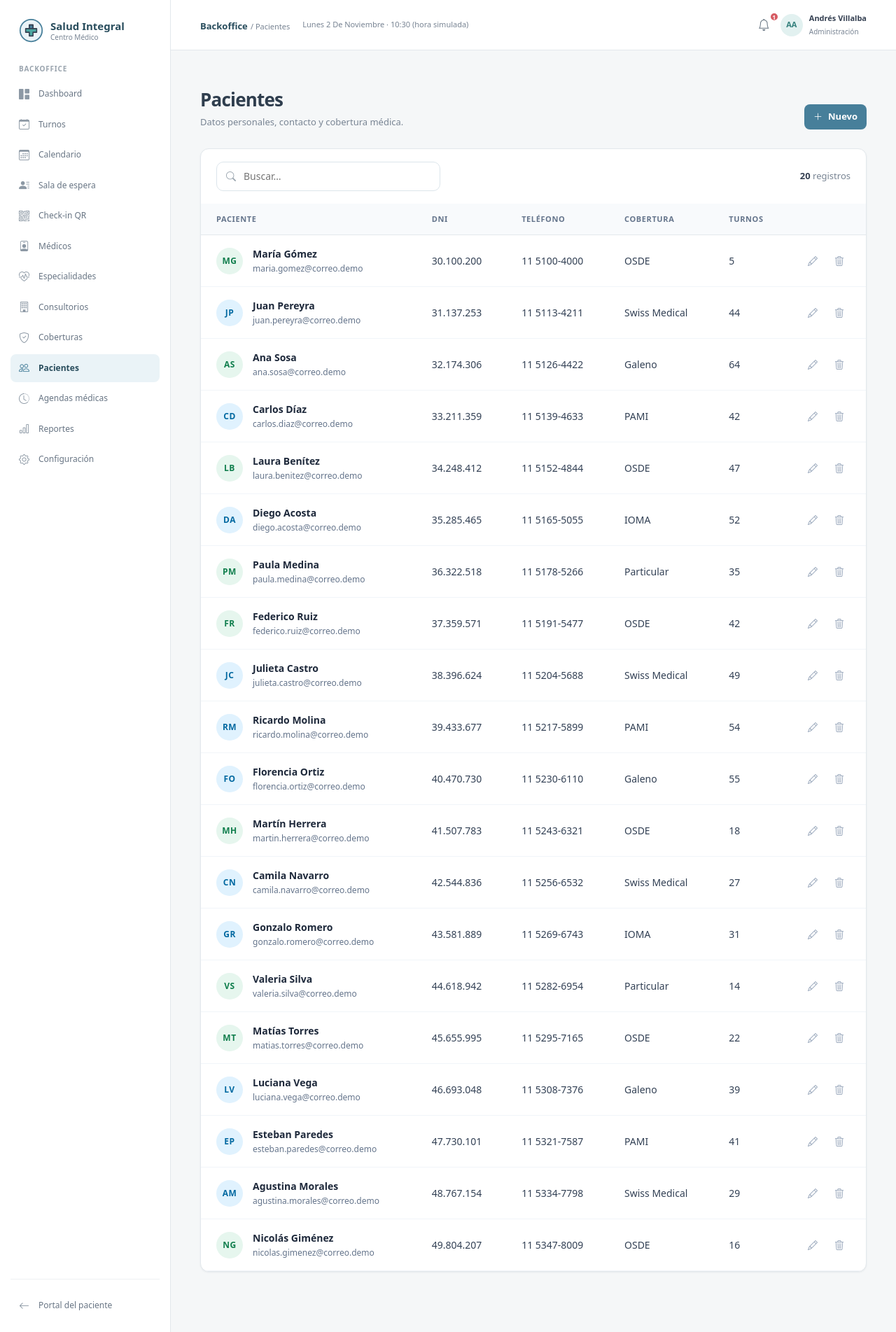
After one commit to matiasozores7/ids-2026-touchescript-salud-integral, a Flask app: page /backoffice/pacientes in a window 1280 px wide. The commit adds this page. Shown: the whole page at 70% size. Run offline with Flask 3, Linux system fonts and the light colour scheme.

Commit message:
feat: template listado de pacientes - sin dependencias (HTML plano)

```diff
--- a/frontend/app.py
+++ b/frontend/app.py
@@ -54,5 +54,9 @@ def backoffice():
 def backoffice_specialties():
     return render_template("backoffice/specialties.html")
 
+@app.get("/backoffice/pacientes")
+def backoffice_pacientes():
+    return render_template("backoffice/pacientes.html")
+
 if __name__ == "__main__":
     app.run(port=5001, debug=True)
--- /dev/null
+++ b/frontend/static/css/backoffice-pacientes.css
@@ -0,0 +1,344 @@
+.pacientes-content {
+  padding-top: 30px;
+}
+
+.pacientes-heading {
+  display: flex;
+  align-items: flex-end;
+  justify-content: space-between;
+  gap: 18px;
+  margin-top: 25px;
+}
+
+.pacientes-heading h1 {
+  margin: 0;
+  color: #2f3e4e;
+  font-size: 26px;
+  font-weight: 800;
+  letter-spacing: -.8px;
+}
+
+.pacientes-heading p {
+  margin: 7px 0 0;
+  color: var(--muted);
+  font-size: 13px;
+}
+
+.pacientes-table-card {
+  margin-top: 27px;
+  margin-bottom: 40px;
+  overflow: hidden;
+  border: 1px solid var(--border);
+  border-radius: 12px;
+  background: #fff;
+  box-shadow: var(--shadow-card);
+}
+
+.pacientes-toolbar {
+  display: flex;
+  align-items: center;
+  justify-content: space-between;
+  gap: 18px;
+  padding: 18px 22px;
+}
+
+.pacientes-search {
+  position: relative;
+  width: min(100%, 320px);
+}
+
+.pacientes-search i {
+  position: absolute;
+  top: 50%;
+  left: 14px;
+  transform: translateY(-50%);
+  color: #98a3ad;
+  font-size: 14px;
+  pointer-events: none;
+}
+
+.pacientes-search input {
+  width: 100%;
+  height: 42px;
+  padding: 0 16px 0 38px;
+  border: 1px solid #dce5eb;
+  border-radius: 10px;
+  color: #354052;
+  font-size: 14px;
+  outline: none;
+  transition: border-color .2s, box-shadow .2s;
+}
+
+.pacientes-search input:focus {
+  border-color: var(--primary);
+  box-shadow: 0 0 0 3px rgba(71, 127, 154, .12);
+}
+
+.pacientes-count {
+  color: #788493;
+  font-size: 13px;
+}
+
+.pacientes-count strong {
+  color: #354052;
+}
+
+.pacientes-table {
+  width: 100%;
+  border-collapse: collapse;
+}
+
+.pacientes-table th {
+  padding: 14px 22px;
+  background: #f8fafc;
+  border-bottom: 1px solid var(--border);
+  color: #64748b;
+  font-size: 11px;
+  font-weight: 700;
+  letter-spacing: .6px;
+  text-transform: uppercase;
+  text-align: left;
+}
+
+.pacientes-table td {
+  padding: 16px 22px;
+  border-bottom: 1px solid #f1f5f9;
+  color: #334155;
+  font-size: 14px;
+  vertical-align: middle;
+}
+
+.pacientes-table tbody tr:hover {
+  background: #f8fafc;
+}
+
+.patient-cell {
+  display: flex;
+  align-items: center;
+  gap: 14px;
+}
+
+.patient-avatar {
+  display: flex;
+  align-items: center;
+  justify-content: center;
+  width: 38px;
+  height: 38px;
+  flex: 0 0 38px;
+  border-radius: 50%;
+  font-size: 12px;
+  font-weight: 700;
+  letter-spacing: .5px;
+}
+
+.patient-avatar.avatar-green {
+  background: #e6f6ee;
+  color: #107e4d;
+}
+
+.patient-avatar.avatar-teal {
+  background: #e0f2fe;
+  color: #0369a1;
+}
+
+.patient-avatar.avatar-purple {
+  background: #f3e8ff;
+  color: #7e22ce;
+}
+
+.patient-avatar.avatar-orange {
+  background: #ffedd5;
+  color: #c2410c;
+}
+
+.patient-meta {
+  display: flex;
+  flex-direction: column;
+  gap: 2px;
+}
+
+.patient-name {
+  color: #1e293b;
+  font-size: 14px;
+  font-weight: 600;
+}
+
+.patient-email {
+  color: #64748b;
+  font-size: 12px;
+}
+
+.paciente-actions-col {
+  width: 90px;
+  text-align: right !important;
+}
+
+.patient-actions {
+  display: flex;
+  align-items: center;
+  justify-content: flex-end;
+  gap: 6px;
+}
+
+.action-btn {
+  display: inline-flex;
+  align-items: center;
+  justify-content: center;
+  width: 32px;
+  height: 32px;
+  border: none;
+  background: transparent;
+  border-radius: 6px;
+  color: #94a3b8;
+  cursor: pointer;
+  transition: all .15s ease;
+}
+
+.action-btn:hover {
+  background: #f1f5f9;
+  color: var(--primary);
+}
+
+.action-btn.delete-btn:hover {
+  background: #ffe4e6;
+  color: #e11d48;
+}
+
+.pacientes-table-empty {
+  margin: 0;
+  padding: 40px 20px;
+  text-align: center;
+  color: #94a3b8;
+  font-size: 14px;
+}
+
+.patient-modal-backdrop {
+  position: fixed;
+  top: 0;
+  left: 0;
+  width: 100%;
+  height: 100%;
+  background: rgba(15, 23, 42, .45);
+  backdrop-filter: blur(2px);
+  display: flex;
+  align-items: center;
+  justify-content: center;
+  z-index: 1050;
+  padding: 20px;
+}
+
+.patient-modal-backdrop[hidden] {
+  display: none !important;
+}
+
+.patient-modal {
+  width: 100%;
+  max-width: 620px;
+  background: #fff;
+  border-radius: 16px;
+  box-shadow: 0 25px 50px -12px rgba(0, 0, 0, .25);
+  overflow: hidden;
+  animation: modalEnter .2s ease-out;
+}
+
+@keyframes modalEnter {
+  from {
+    opacity: 0;
+    transform: scale(.96) translateY(-10px);
+  }
+  to {
+    opacity: 1;
+    transform: scale(1) translateY(0);
+  }
+}
+
+.patient-modal-header {
+  display: flex;
+  align-items: center;
+  justify-content: space-between;
+  padding: 22px 28px 12px;
+}
+
+.patient-modal-header h2 {
+  margin: 0;
+  color: #1e293b;
+  font-size: 20px;
+  font-weight: 700;
+  letter-spacing: -.4px;
+}
+
+.patient-modal-close {
+  display: flex;
+  align-items: center;
+  justify-content: center;
+  width: 32px;
+  height: 32px;
+  border: 1px solid #e2e8f0;
+  border-radius: 50%;
+  background: transparent;
+  color: #64748b;
+  cursor: pointer;
+  transition: all .15s ease;
+}
+
+.patient-modal-close:hover {
+  background: #f1f5f9;
+  color: #1e293b;
+  border-color: #cbd5e1;
+}
+
+.patient-form-grid {
+  display: grid;
+  grid-template-columns: 1fr 1fr;
+  gap: 16px 20px;
+  padding: 16px 28px 24px;
+}
+
+.patient-form-grid .form-group {
+  display: flex;
+  flex-direction: column;
+}
+
+.patient-form-grid label {
+  margin-bottom: 6px;
+  color: #334155;
+  font-size: 13px;
+  font-weight: 600;
+}
+
+.patient-form-grid .required {
+  color: #e11d48;
+}
+
+.patient-form-grid .form-control,
+.patient-form-grid .form-select {
+  height: 44px;
+  border-radius: 10px;
+  border: 1px solid #cbd5e1;
+  color: #1e293b;
+  font-size: 14px;
+  padding: 0 14px;
+  transition: border-color .15s, box-shadow .15s;
+}
+
+.patient-form-grid .form-control:focus,
+.patient-form-grid .form-select:focus {
+  border-color: var(--primary);
+  box-shadow: 0 0 0 3px rgba(71, 127, 154, .15);
+  outline: none;
+}
+
+.patient-modal-footer {
+  display: flex;
+  align-items: center;
+  justify-content: flex-end;
+  gap: 12px;
+  padding: 18px 28px 24px;
+  border-top: 1px solid #f1f5f9;
+}
+
+@media (max-width: 600px) {
+  .patient-form-grid {
+    grid-template-columns: 1fr;
+  }
+}
--- a/frontend/templates/backoffice/backoffice.html
+++ b/frontend/templates/backoffice/backoffice.html
@@ -19,7 +19,7 @@
   ("Especialidades", "bi-heart-pulse", "backoffice_specialties"),
   ("Consultorios", "bi-building", "#"),
   ("Coberturas", "bi-shield-check", "#"),
-  ("Pacientes", "bi-people", "#"),
+  ("Pacientes", "bi-people", "backoffice_pacientes"),
   ("Agendas médicas", "bi-clock-history", "#"),
   ("Reportes", "bi-bar-chart", "#"),
   ("Configuración", "bi-gear", "#")
@@ -45,7 +45,7 @@
     <p class="sidebar-label">Backoffice</p>
     <nav class="backoffice-nav" aria-label="Backoffice">
       {% for item, icon, target in navigation %}
-        <a class="{% if loop.first %}active{% endif %}" href="{% if target in ('backoffice', 'backoffice_specialties') %}{{ url_for(target) }}{% else %}{{ target }}{% endif %}">
+        <a class="{% if loop.first %}active{% endif %}" href="{% if target in ('backoffice', 'backoffice_specialties', 'backoffice_pacientes') %}{{ url_for(target) }}{% else %}{{ target }}{% endif %}">
           <i class="bi {{ icon }}" aria-hidden="true"></i>
           <span>{{ item }}</span>
         </a>
--- /dev/null
+++ b/frontend/templates/backoffice/pacientes.html
@@ -0,0 +1,247 @@
+{% extends "base.html" %}
+
+{% block title %}Pacientes · Salud Integral{% endblock %}
+
+{% block page_styles %}
+  <link rel="stylesheet" href="{{ url_for('static', filename='css/backoffice-layout.css') }}">
+  <link rel="stylesheet" href="{{ url_for('static', filename='css/backoffice-pacientes.css') }}">
+{% endblock %}
+
+{% block body_class %}backoffice-shell{% endblock %}
+
+{% block content %}
+{% set navigation = [
+  ("Dashboard", "bi-grid-1x2-fill", "backoffice"),
+  ("Turnos", "bi-calendar-check", "#"),
+  ("Calendario", "bi-calendar3", "#"),
+  ("Sala de espera", "bi-person-lines-fill", "#"),
+  ("Check-in QR", "bi-qr-code", "backoffice_checkin"),
+  ("Médicos", "bi-person-badge", "#"),
+  ("Especialidades", "bi-heart-pulse", "backoffice_specialties"),
+  ("Consultorios", "bi-building", "backoffice_consultorios"),
+  ("Coberturas", "bi-shield-check", "#"),
+  ("Pacientes", "bi-people", "backoffice_pacientes"),
+  ("Agendas médicas", "bi-clock-history", "#"),
+  ("Reportes", "bi-bar-chart", "#"),
+  ("Configuración", "bi-gear", "#")
+] %}
+{% set mock_pacientes = [
+  {"id": 1, "nombre": "María", "apellido": "Gómez", "email": "maria.gomez@correo.demo", "dni": "30.100.200", "fecha_nacimiento": "1983-05-14", "telefono": "11 5100-4000", "cobertura": "OSDE", "nro_afiliado": "84729102", "turnos": 5, "avatar_color": "avatar-green"},
+  {"id": 2, "nombre": "Juan", "apellido": "Pereyra", "email": "juan.pereyra@correo.demo", "dni": "31.137.253", "fecha_nacimiento": "1984-11-20", "telefono": "11 5113-4211", "cobertura": "Swiss Medical", "nro_afiliado": "51294821", "turnos": 44, "avatar_color": "avatar-teal"},
+  {"id": 3, "nombre": "Ana", "apellido": "Sosa", "email": "ana.sosa@correo.demo", "dni": "32.174.306", "fecha_nacimiento": "1986-03-08", "telefono": "11 5126-4422", "cobertura": "Galeno", "nro_afiliado": "39281744", "turnos": 64, "avatar_color": "avatar-green"},
+  {"id": 4, "nombre": "Carlos", "apellido": "Díaz", "email": "carlos.diaz@correo.demo", "dni": "33.211.359", "fecha_nacimiento": "1987-09-17", "telefono": "11 5139-4633", "cobertura": "PAMI", "nro_afiliado": "19284711", "turnos": 42, "avatar_color": "avatar-teal"},
+  {"id": 5, "nombre": "Laura", "apellido": "Benítez", "email": "laura.benitez@correo.demo", "dni": "34.248.412", "fecha_nacimiento": "1989-01-25", "telefono": "11 5152-4844", "cobertura": "OSDE", "nro_afiliado": "92837192", "turnos": 47, "avatar_color": "avatar-green"},
+  {"id": 6, "nombre": "Diego", "apellido": "Acosta", "email": "diego.acosta@correo.demo", "dni": "35.285.465", "fecha_nacimiento": "1990-07-30", "telefono": "11 5165-5055", "cobertura": "IOMA", "nro_afiliado": "48291039", "turnos": 52, "avatar_color": "avatar-teal"},
+  {"id": 7, "nombre": "Paula", "apellido": "Medina", "email": "paula.medina@correo.demo", "dni": "36.322.518", "fecha_nacimiento": "1991-12-05", "telefono": "11 5178-5266", "cobertura": "Particular", "nro_afiliado": "", "turnos": 35, "avatar_color": "avatar-green"},
+  {"id": 8, "nombre": "Federico", "apellido": "Ruiz", "email": "federico.ruiz@correo.demo", "dni": "37.359.571", "fecha_nacimiento": "1993-04-19", "telefono": "11 5191-5477", "cobertura": "OSDE", "nro_afiliado": "73829103", "turnos": 42, "avatar_color": "avatar-green"},
+  {"id": 9, "nombre": "Julieta", "apellido": "Castro", "email": "julieta.castro@correo.demo", "dni": "38.396.624", "fecha_nacimiento": "1994-10-12", "telefono": "11 5204-5688", "cobertura": "Swiss Medical", "nro_afiliado": "64738291", "turnos": 49, "avatar_color": "avatar-teal"},
+  {"id": 10, "nombre": "Ricardo", "apellido": "Molina", "email": "ricardo.molina@correo.demo", "dni": "39.433.677", "fecha_nacimiento": "1996-02-28", "telefono": "11 5217-5899", "cobertura": "PAMI", "nro_afiliado": "58392019", "turnos": 54, "avatar_color": "avatar-teal"},
+  {"id": 11, "nombre": "Florencia", "apellido": "Ortiz", "email": "florencia.ortiz@correo.demo", "dni": "40.470.730", "fecha_nacimiento": "1997-08-15", "telefono": "11 5230-6110", "cobertura": "Galeno", "nro_afiliado": "49281720", "turnos": 55, "avatar_color": "avatar-teal"},
+  {"id": 12, "nombre": "Martín", "apellido": "Herrera", "email": "martin.herrera@correo.demo", "dni": "41.507.783", "fecha_nacimiento": "1998-11-03", "telefono": "11 5243-6321", "cobertura": "OSDE", "nro_afiliado": "38291029", "turnos": 18, "avatar_color": "avatar-green"},
+  {"id": 13, "nombre": "Camila", "apellido": "Navarro", "email": "camila.navarro@correo.demo", "dni": "42.544.836", "fecha_nacimiento": "2000-04-21", "telefono": "11 5256-6532", "cobertura": "Swiss Medical", "nro_afiliado": "82910293", "turnos": 27, "avatar_color": "avatar-teal"},
+  {"id": 14, "nombre": "Gonzalo", "apellido": "Romero", "email": "gonzalo.romero@correo.demo", "dni": "43.581.889", "fecha_nacimiento": "2001-09-09", "telefono": "11 5269-6743", "cobertura": "IOMA", "nro_afiliado": "28192019", "turnos": 31, "avatar_color": "avatar-teal"},
+  {"id": 15, "nombre": "Valeria", "apellido": "Silva", "email": "valeria.silva@correo.demo", "dni": "44.618.942", "fecha_nacimiento": "2002-12-18", "telefono": "11 5282-6954", "cobertura": "Particular", "nro_afiliado": "", "turnos": 14, "avatar_color": "avatar-green"},
+  {"id": 16, "nombre": "Matías", "apellido": "Torres", "email": "matias.torres@correo.demo", "dni": "45.655.995", "fecha_nacimiento": "2003-06-11", "telefono": "11 5295-7165", "cobertura": "OSDE", "nro_afiliado": "71829102", "turnos": 22, "avatar_color": "avatar-green"},
+  {"id": 17, "nombre": "Luciana", "apellido": "Vega", "email": "luciana.vega@correo.demo", "dni": "46.693.048", "fecha_nacimiento": "2004-10-04", "telefono": "11 5308-7376", "cobertura": "Galeno", "nro_afiliado": "91827364", "turnos": 39, "avatar_color": "avatar-teal"},
+  {"id": 18, "nombre": "Esteban", "apellido": "Paredes", "email": "esteban.paredes@correo.demo", "dni": "47.730.101", "fecha_nacimiento": "2005-03-27", "telefono": "11 5321-7587", "cobertura": "PAMI", "nro_afiliado": "61728394", "turnos": 41, "avatar_color": "avatar-teal"},
+  {"id": 19, "nombre": "Agustina", "apellido": "Morales", "email": "agustina.morales@correo.demo", "dni": "48.767.154", "fecha_nacimiento": "2006-08-19", "telefono": "11 5334-7798", "cobertura": "Swiss Medical", "nro_afiliado": "51829304", "turnos": 29, "avatar_color": "avatar-teal"},
+  {"id": 20, "nombre": "Nicolás", "apellido": "Giménez", "email": "nicolas.gimenez@correo.demo", "dni": "49.804.207", "fecha_nacimiento": "2007-01-31", "telefono": "11 5347-8009", "cobertura": "OSDE", "nro_afiliado": "41928374", "turnos": 16, "avatar_color": "avatar-green"}
+] %}
+
+<div class="backoffice-layout">
+  <aside class="backoffice-sidebar">
+    <a class="backoffice-brand" href="{{ url_for('backoffice') }}" aria-label="Salud Integral, inicio">
+      <svg class="backoffice-brand-mark" viewBox="0 0 40 40" aria-hidden="true">
+        <circle cx="20" cy="20" r="18" fill="#eaf3f7" stroke="#477f9a" stroke-width="2"/>
+        <path d="M17 11h6v6h6v6h-6v6h-6v-6h-6v-6h6z" fill="#4ca7a1"/>
+        <path d="M17 11h6v6h-6z" fill="#477f9a"/>
+      </svg>
+      <span><strong>Salud Integral</strong><small>Centro Médico</small></span>
+    </a>
+
+    <p class="sidebar-label">Backoffice</p>
+    <nav class="backoffice-nav" aria-label="Backoffice">
+      {% for item, icon, target in navigation %}
+        <a class="{% if target == 'backoffice_pacientes' %}active{% endif %}" href="{% if target == 'backoffice' %}{{ url_for(target) }}{% elif target == 'backoffice_pacientes' %}{{ url_for('backoffice_pacientes') }}{% elif target == 'backoffice_consultorios' %}{{ url_for('backoffice_consultorios') }}{% elif target == 'backoffice_specialties' %}{{ url_for('backoffice_specialties') }}{% elif target == 'backoffice_checkin' %}{{ url_for('backoffice_checkin') }}{% else %}#{% endif %}">
+          <i class="bi {{ icon }}" aria-hidden="true"></i>
+          <span>{{ item }}</span>
+        </a>
+      {% endfor %}
+    </nav>
+
+    <div class="sidebar-footer">
+      <a href="{{ url_for('patient_home') }}"><i class="bi bi-arrow-left" aria-hidden="true"></i> Portal del paciente</a>
+    </div>
+  </aside>
+
+  <div class="backoffice-main">
+    <header class="backoffice-header">
+      <div>
+        <div class="backoffice-breadcrumb">
+          <a href="{{ url_for('backoffice') }}">Backoffice</a>
+          <span>/ Pacientes</span>
+        </div>
+        <span>Lunes 2 De Noviembre · 10:30 (hora simulada)</span>
+      </div>
+      <div class="backoffice-user">
+        <button class="backoffice-notifications" type="button" aria-label="Notificaciones, 1 sin leer">
+          <i class="bi bi-bell" aria-hidden="true"></i><b>1</b>
+        </button>
+        <span class="backoffice-user-avatar">AA</span>
+        <span><strong>Andrés Villalba</strong><small>Administración</small></span>
+      </div>
+    </header>
+
+    <main class="backoffice-content pacientes-content">
+      <div class="pacientes-heading">
+        <div>
+          <h1>Pacientes</h1>
+          <p>Datos personales, contacto y cobertura médica.</p>
+        </div>
+        <button class="button button-primary button-small" type="button" id="btn-nuevo-paciente">
+          <i class="bi bi-plus-lg" aria-hidden="true"></i>
+          Nuevo
+        </button>
+      </div>
+
+      <section class="pacientes-table-card">
+        <div class="pacientes-toolbar">
+          <div class="pacientes-search">
+            <i class="bi bi-search" aria-hidden="true"></i>
+            <label class="visually-hidden" for="buscar-paciente">Buscar paciente</label>
+            <input id="buscar-paciente" type="search" placeholder="Buscar…" autocomplete="off">
+          </div>
+          <span class="pacientes-count"><strong id="pacientes-count-num">{{ (pacientes | default(mock_pacientes))|length }}</strong> registros</span>
+        </div>
+
+        <div class="table-responsive">
+          <table class="pacientes-table">
+            <thead>
+              <tr>
+                <th scope="col">PACIENTE</th>
+                <th scope="col">DNI</th>
+                <th scope="col">TELÉFONO</th>
+                <th scope="col">COBERTURA</th>
+                <th scope="col">TURNOS</th>
+                <th scope="col" class="paciente-actions-col"><span class="visually-hidden">Acciones</span></th>
+              </tr>
+            </thead>
+            <tbody id="pacientes-table-body">
+              {% for p in pacientes | default(mock_pacientes) %}
+                <tr data-id="{{ p.id }}"
+                    data-nombre="{{ p.nombre }}"
+                    data-apellido="{{ p.apellido }}"
+                    data-dni="{{ p.dni }}"
+                    data-fecha="{{ p.fecha_nacimiento }}"
+                    data-email="{{ p.email }}"
+                    data-telefono="{{ p.telefono or '' }}"
+                    data-cobertura="{{ p.cobertura }}"
+                    data-afiliado="{{ p.nro_afiliado or '' }}"
+                    data-search="{{ (p.nombre ~ ' ' ~ p.apellido ~ ' ' ~ p.dni ~ ' ' ~ p.email ~ ' ' ~ p.cobertura)|lower }}">
+                  <td>
+                    <div class="patient-cell">
+                      <span class="patient-avatar {{ p.avatar_color or 'avatar-green' }}">
+                        {{ p.nombre[0]|upper }}{{ p.apellido[0]|upper }}
+                      </span>
+                      <div class="patient-meta">
+                        <span class="patient-name">{{ p.nombre }} {{ p.apellido }}</span>
+                        <span class="patient-email">{{ p.email }}</span>
+                      </div>
+                    </div>
+                  </td>
+                  <td>{{ p.dni }}</td>
+                  <td>{{ p.telefono or '-' }}</td>
+                  <td>{{ p.cobertura }}</td>
+                  <td>{{ p.turnos or 0 }}</td>
+                  <td class="paciente-actions-col">
+                    <div class="patient-actions">
+                      <button type="button" class="action-btn edit-btn" data-edit-patient title="Editar paciente" aria-label="Editar {{ p.nombre }} {{ p.apellido }}">
+                        <i class="bi bi-pencil" aria-hidden="true"></i>
+                      </button>
+                      <button type="button" class="action-btn delete-btn" data-delete-patient title="Dar de baja paciente" aria-label="Eliminar {{ p.nombre }} {{ p.apellido }}">
+                        <i class="bi bi-trash3" aria-hidden="true"></i>
+                      </button>
+                    </div>
+                  </td>
+                </tr>
+              {% endfor %}
+            </tbody>
+          </table>
+        </div>
+
+        <p class="pacientes-table-empty" id="pacientes-table-empty" hidden>No se encontraron pacientes que coincidan con la búsqueda.</p>
+      </section>
+    </main>
+  </div>
+</div>
+
+<div class="patient-modal-backdrop" id="patient-modal" hidden>
+  <div class="patient-modal" role="dialog" aria-modal="true" aria-labelledby="patient-modal-title">
+    <header class="patient-modal-header">
+      <h2 id="patient-modal-title">Nuevo paciente</h2>
+      <button class="patient-modal-close" type="button" id="btn-cerrar-modal" aria-label="Cerrar">
+        <i class="bi bi-x-lg" aria-hidden="true"></i>
+      </button>
+    </header>
+
+    <form id="form-paciente" class="patient-form" action="#" method="post">
+      <input type="hidden" id="paciente-id" name="id">
+
+      <div class="patient-form-grid">
+        <div class="form-group">
+          <label for="campo-nombre">Nombre <span class="required">*</span></label>
+          <input type="text" id="campo-nombre" name="nombre" class="form-control" required placeholder="Ej. María">
+        </div>
+        <div class="form-group">
+          <label for="campo-apellido">Apellido <span class="required">*</span></label>
+          <input type="text" id="campo-apellido" name="apellido" class="form-control" required placeholder="Ej. Gómez">
+        </div>
+
+        <div class="form-group">
+          <label for="campo-dni">DNI <span class="required">*</span></label>
+          <input type="text" id="campo-dni" name="dni" class="form-control" required placeholder="Ej. 30.100.200">
+        </div>
+        <div class="form-group">
+          <label for="campo-fecha-nacimiento">Fecha de nacimiento <span class="required">*</span></label>
+          <input type="date" id="campo-fecha-nacimiento" name="fecha_nacimiento" class="form-control" required>
+        </div>
+
+        <div class="form-group">
+          <label for="campo-email">Email <span class="required">*</span></label>
+          <input type="email" id="campo-email" name="email" class="form-control" required placeholder="Ej. maria@correo.demo">
+        </div>
+        <div class="form-group">
+          <label for="campo-telefono">Teléfono</label>
+          <input type="tel" id="campo-telefono" name="telefono" class="form-control" placeholder="Ej. 11 5100-4000">
+        </div>
+
+        <div class="form-group">
+          <label for="campo-cobertura">Cobertura <span class="required">*</span></label>
+          <select id="campo-cobertura" name="cobertura" class="form-select" required>
+            <option value="" disabled selected>Seleccionar...</option>
+            <option value="OSDE">OSDE</option>
+            <option value="Swiss Medical">Swiss Medical</option>
+            <option value="Galeno">Galeno</option>
+            <option value="PAMI">PAMI</option>
+            <option value="IOMA">IOMA</option>
+            <option value="Particular">Particular</option>
+          </select>
+        </div>
+        <div class="form-group">
+          <label for="campo-nro-afiliado">N° de afiliado</label>
+          <input type="text" id="campo-nro-afiliado" name="nro_afiliado" class="form-control" placeholder="Ej. 984512300">
+        </div>
+      </div>
+
+      <footer class="patient-modal-footer">
+        <button type="button" class="button button-outline button-small" id="btn-cancelar-modal">Cancelar</button>
+        <button type="submit" class="button button-primary button-small" id="btn-guardar-modal">Guardar</button>
+      </footer>
+    </form>
+  </div>
+</div>
+{% endblock %}
+
+{% block page_scripts %}
+  <script src="{{ url_for('static', filename='js/backoffice-pacientes.js') }}"></script>
+{% endblock %}
```
